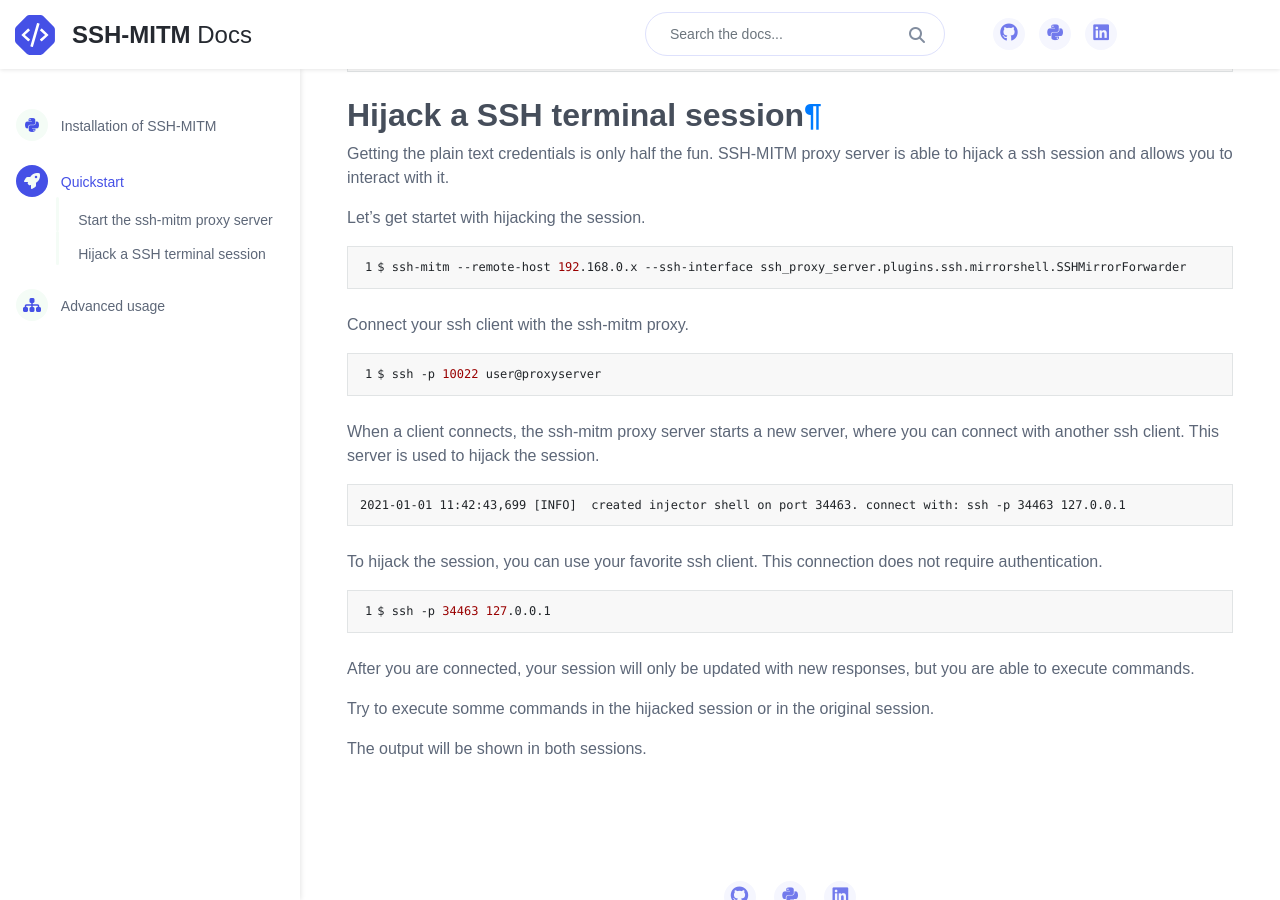
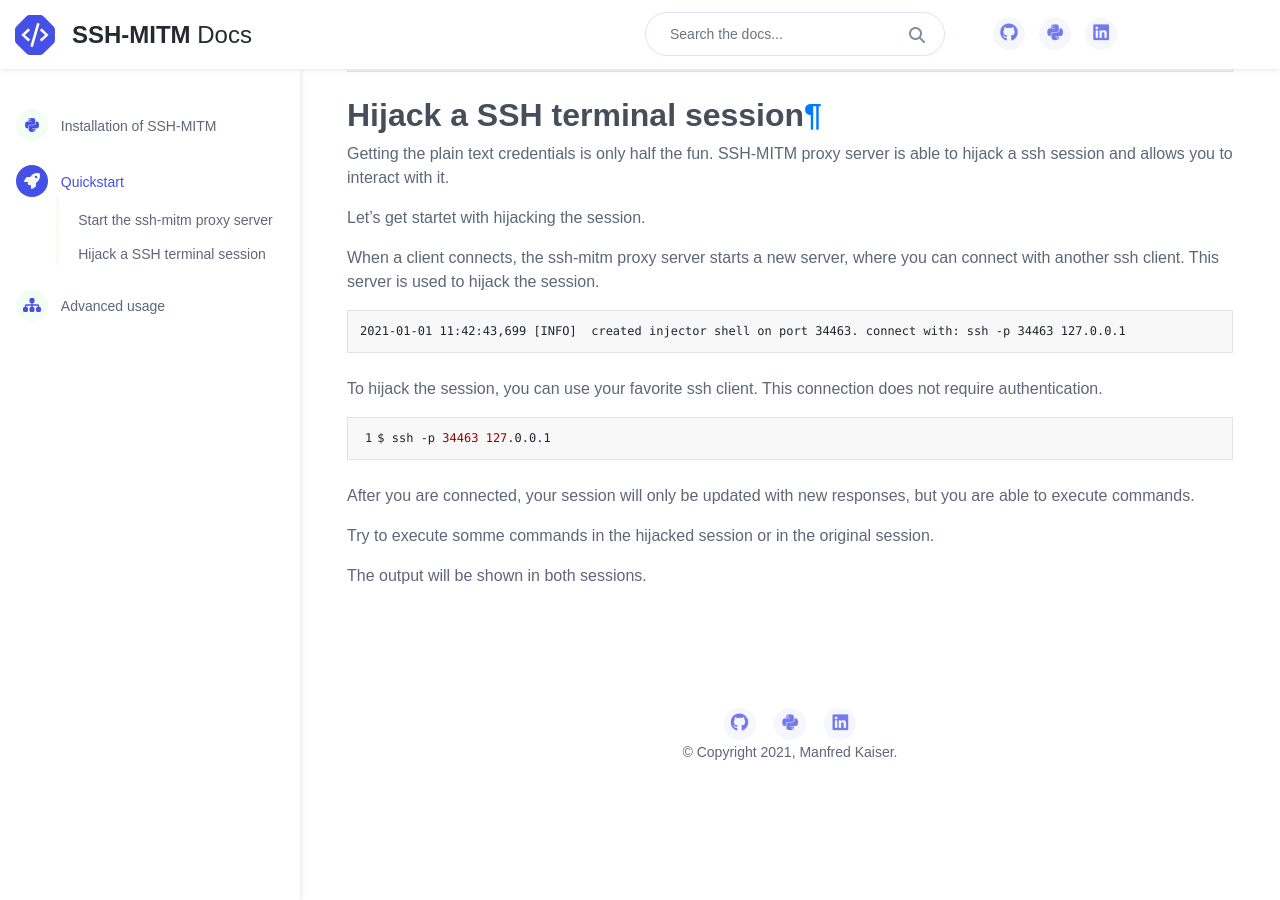
Before and after one commit to ssh-mitm/ssh-mitm, a Sphinx documentation site: the page built from doc/quickstart.rst, in a window 1280 px wide and 900 px high, scrolled down 785 px. Built offline with Sphinx 7.4.7, drawn with Linux system fonts in a browser that asks for light colours; nearby versions of some CDN libraries.

Commit message:
updated docs

```diff
--- a/doc/quickstart.rst
+++ b/doc/quickstart.rst
@@ -53,18 +53,6 @@
 
 Let's get startet with hijacking the session.
 
-.. code-block:: bash
-    :linenos:
-
-    $ ssh-mitm --remote-host 192.168.0.x --ssh-interface ssh_proxy_server.plugins.ssh.mirrorshell.SSHMirrorForwarder
-
-Connect your ssh client with the ssh-mitm proxy.
-
-.. code-block:: bash
-    :linenos:
-
-    $ ssh -p 10022 user@proxyserver
-
 When a client connects, the ssh-mitm proxy server starts a new server, where you can connect with another ssh client.
 This server is used to hijack the session.
 
```
Also changed, not shown: README.md (+2 -0 lines).
